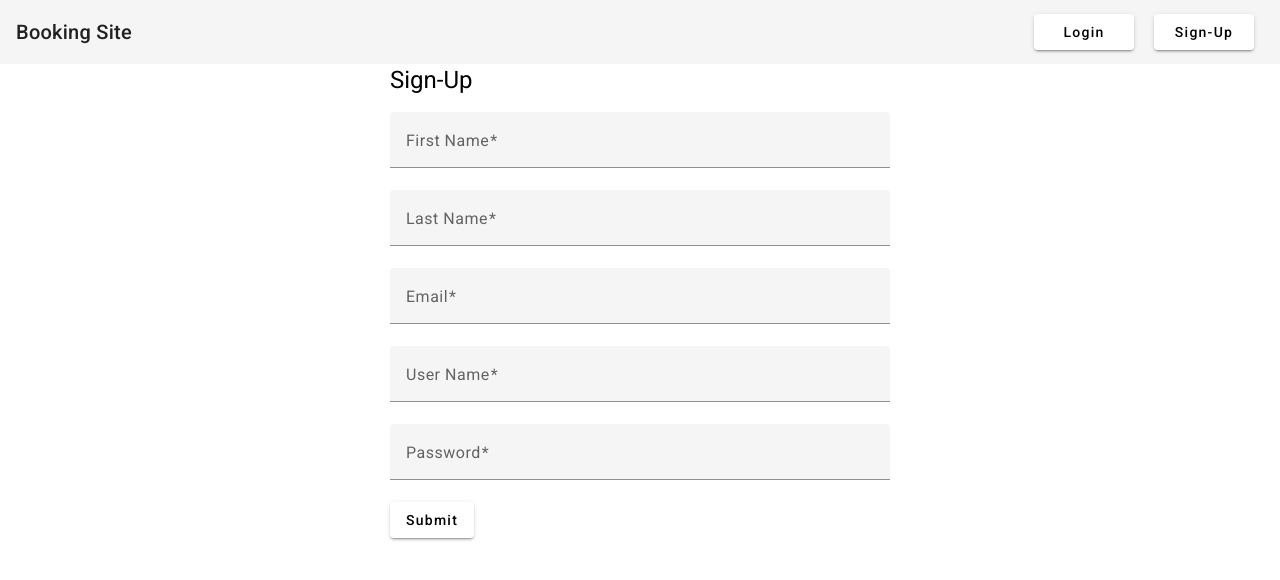
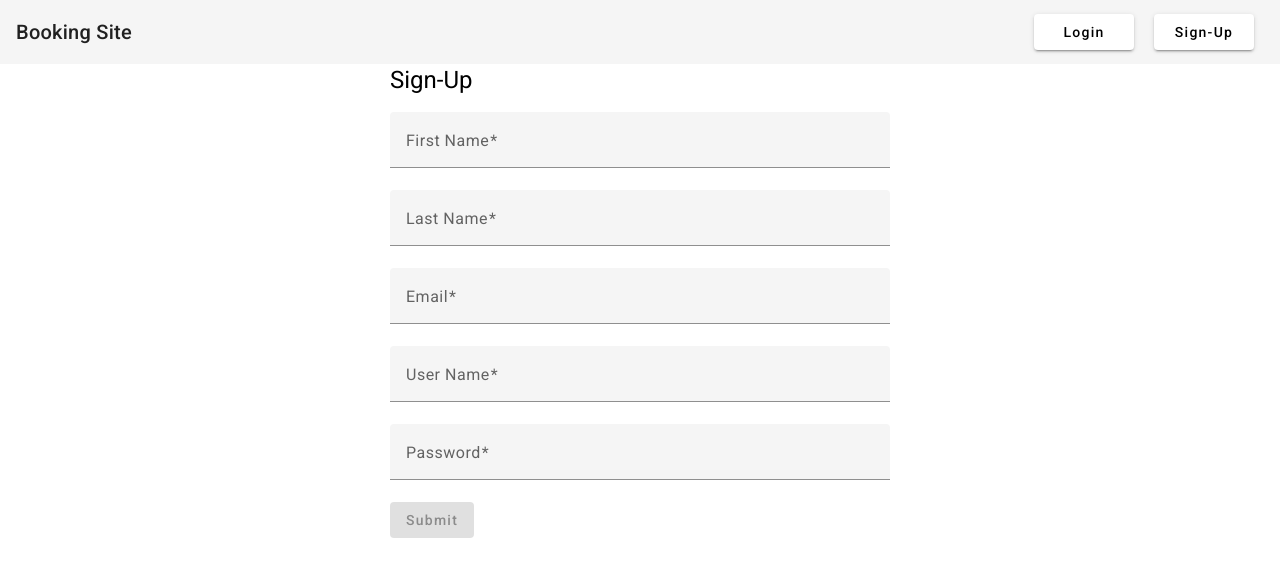
Before and after one commit to abfeb8/bookings-portal, an Angular app in the folder Frontend/Booking-app/: page /register in a window 1280 px wide. Shown: the top 580 px of the page. Built offline with nearby package versions, Linux system fonts and the light colour scheme.

Commit message:
form submit button disabled for invalid input

```diff
--- a/Frontend/Booking-app/src/app/forms/registration-form/registration-form.component.html
+++ b/Frontend/Booking-app/src/app/forms/registration-form/registration-form.component.html
@@ -25,6 +25,6 @@
         <input matInput formControlName="password" type="password">
     </mat-form-field>
 
-    <button mat-raised-button type="submit" (click)="submit()">Submit</button>
+    <button mat-raised-button type="submit" (click)="submit()" [disabled]="registrationForm.invalid">Submit</button>
 
 </form>
```
